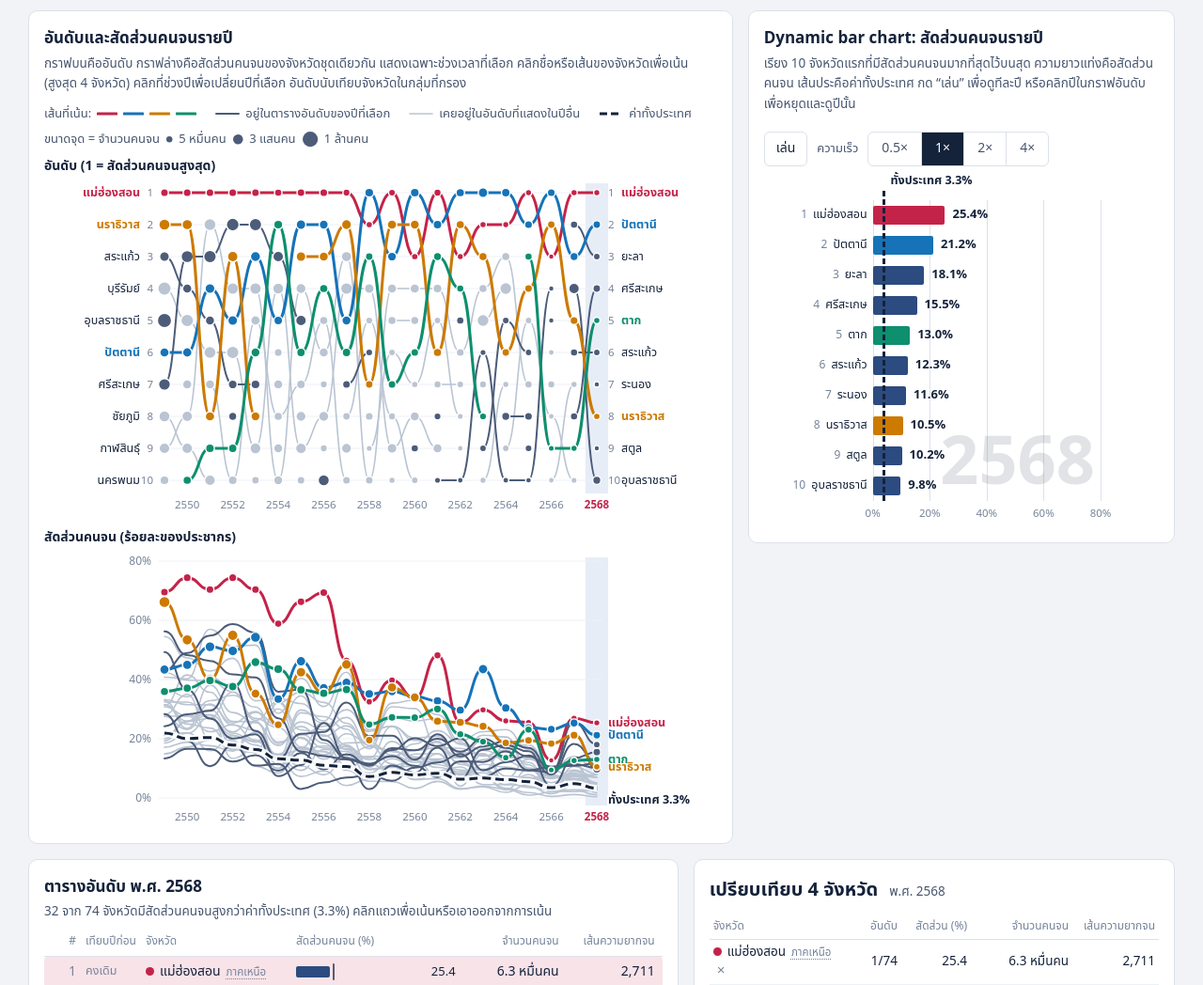
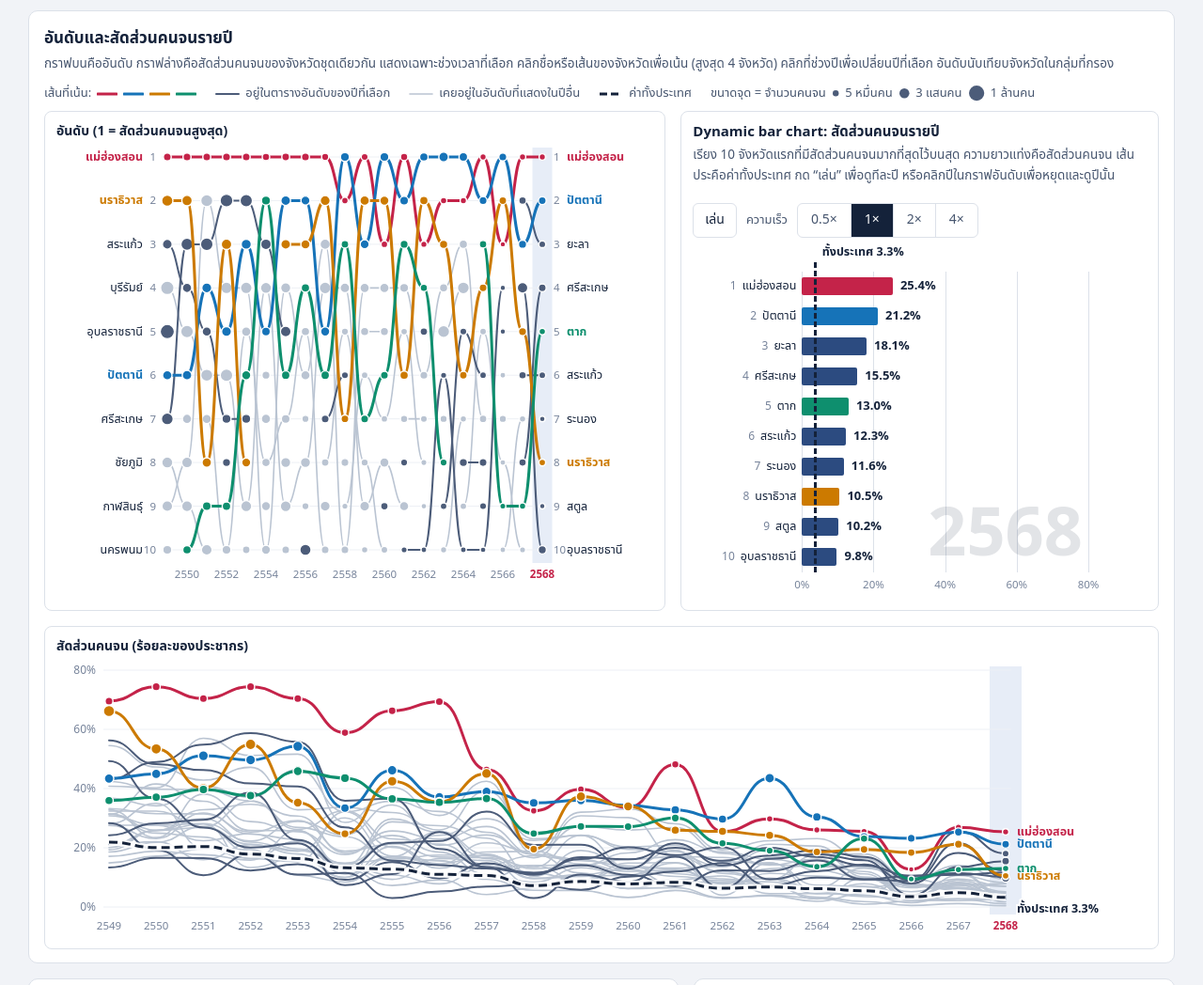
Before and after one commit to ChotepipatC/poverty-ranking-dashboard, a plain HTML site: page index.html in a window 1280 px wide. Shown: the part 555-1603 px from the top of the page at 94% size. Drawn offline with Linux system fonts and the light colour scheme; a web font is replaced by a local one.

Commit message:
Add files via upload
อัปเดตเลย์เอาต์

```diff
--- a/index.html
+++ b/index.html
@@ -276,18 +276,18 @@ footer p{margin:0 0 4px;}
 @media (prefers-reduced-motion: reduce){
   .rrow,.rbar,.rnat{transition:none !important;}
 }
-/* chart + dynamic bar chart side by side on tablet and desktop */
-.toprow{display:grid; grid-template-columns:minmax(0,1.65fr) minmax(0,1fr); gap:16px; align-items:start;}
-.toprow > .card{margin-bottom:16px;}
-@media (min-width:768px){
-  .toprow > .card:last-child{position:sticky; top:12px;}
-}
+/* rank chart + dynamic bar chart share one row (equal height); the rate chart spans both below */
+.cgrid{display:grid; grid-template-columns:minmax(0,1.3fr) minmax(0,1fr); gap:16px; align-items:stretch; margin-top:4px;}
+.cell{border:1px solid var(--rule); border-radius:8px; padding:10px 12px; min-width:0; display:flex; flex-direction:column;}
+.cell.wide{margin-top:16px;}
+.cell h3{font-size:15px; font-weight:600; margin:0 0 2px;}
 @media (min-width:768px) and (max-width:1099px){
-  .toprow{grid-template-columns:minmax(0,1fr) minmax(0,1fr);}
+  .cgrid{grid-template-columns:minmax(0,1fr) minmax(0,1fr);}
 }
 @media (max-width:767px){
-  .toprow{grid-template-columns:minmax(0,1fr); gap:0;}
-  .toprow > .card:last-child{order:-1;}
+  .cgrid{grid-template-columns:minmax(0,1fr); gap:12px;}
+  #cellRace{order:-1;}
+  .cell{padding:8px;}
 }
 .race.narrow{--lw:116px; --rr:62px;}
 .race.narrow.reg{--lw:140px;}
@@ -341,24 +341,22 @@ footer p{margin:0 0 4px;}
     </div>
   </div>
 
-  <div class="toprow">
   <section class="card" aria-labelledby="h-chart">
     <h2 id="h-chart">อันดับและสัดส่วนคนจนรายปี</h2>
     <p class="hint" id="chartHint"></p>
     <p class="hint" id="scrollHint" hidden>เลื่อนกราฟไปทางซ้ายหรือขวาเพื่อดูทุกปี</p>
     <div class="legend" id="legend"></div>
+    <div class="cgrid">
+      <div class="cell" id="cellRank">
+        <div class="chart-title" id="bumpTitle">อันดับ (1 = สัดส่วนคนจนสูงสุด)</div>
         <div class="scroller" id="scroller">
-      <div class="chart-title">อันดับ (1 = สัดส่วนคนจนสูงสุด)</div>
           <svg id="bumpSvg" role="img" aria-label="กราฟอันดับสัดส่วนคนจนตามปี"></svg>
-      <div class="chart-title">สัดส่วนคนจน (ร้อยละของประชากร)</div>
-      <svg id="rateSvg" role="img" aria-label="กราฟสัดส่วนคนจนของกลุ่มเดียวกันตามปี"></svg>
         </div>
-  </section>
-
-  <section class="card" aria-labelledby="h-race">
-    <div class="racehead">
+      </div>
+      <div class="cell" id="cellRace">
+        <div class="racehead" id="racehead">
           <div>
-        <h2 id="h-race">Dynamic bar chart: สัดส่วนคนจนรายปี</h2>
+            <h3 id="h-race">Dynamic bar chart: สัดส่วนคนจนรายปี</h3>
             <p class="hint" id="raceHint"></p>
           </div>
           <div class="racetools">
@@ -372,9 +370,15 @@ footer p{margin:0 0 4px;}
           <div class="rrows" id="rrows"></div>
           <div class="ryear" id="ryear"></div>
         </div>
+      </div>
+    </div>
+    <div class="cell wide">
+      <div class="chart-title">สัดส่วนคนจน (ร้อยละของประชากร)</div>
+      <div class="scroller" id="scrollerR">
+        <svg id="rateSvg" role="img" aria-label="กราฟสัดส่วนคนจนของกลุ่มเดียวกันตามปี"></svg>
+      </div>
+    </div>
   </section>
-
-  </div>
 
   <div class="grid2">
     <section class="card" aria-labelledby="h-rank">
@@ -457,15 +461,19 @@ const nameHtml = p => isReg() ? rlink(p) : `<b>${p}</b>`;
 const M = { l: 142, r: 142, t: 16, b: 34 };
 let STEP = 38, PLOTW = 0, W = 0, RX0 = X0;
 let COMPACT = false;
-function setGeom() {
-  const cw = $('scroller').clientWidth || 900;
-  COMPACT = cw < 800;
-  M.l = M.r = isReg() ? (COMPACT ? 128 : 210) : (COMPACT ? 128 : 142);
-  RX0 = Y[S.a];
+// geometry is computed per chart (the rank chart is narrow, the rate chart spans the full width) and stored on its <svg>
+function geomFor(el, kind) {
+  const cw = el.clientWidth || 600;
+  const g = { t: 16, b: 34, compact: cw < 800 };
+  if (kind === 'rate') { g.l = g.compact ? 50 : 56; g.r = g.compact ? 124 : 150; }
+  else g.l = g.r = isReg() ? (g.compact ? 128 : 210) : (g.compact ? 118 : 142);
+  g.rx0 = Y[S.a];
   const span = Y[S.b] - Y[S.a];
-  STEP = Math.min(90, Math.max(COMPACT ? 24 : 30, (cw - M.l - M.r) / span));
-  PLOTW = span * STEP; W = M.l + PLOTW + M.r;
+  g.step = Math.min(90, Math.max(g.compact ? 20 : 30, (cw - g.l - g.r) / span));
+  g.plotw = span * g.step; g.w = g.l + g.plotw + g.r;
+  return g;
 }
+function useGeom(g) { M.l = g.l; M.r = g.r; M.t = g.t; M.b = g.b; STEP = g.step; PLOTW = g.plotw; W = g.w; RX0 = g.rx0; COMPACT = g.compact; }
 function svgPoint(e, svg) {
   const r = svg.getBoundingClientRect(), vb = svg.viewBox.baseVal;
   return { x: (e.clientX - r.left) * vb.width / r.width, y: (e.clientY - r.top) * vb.height / r.height, H: vb.height };
@@ -527,12 +535,20 @@ function nameText(p, x, y, anchor) {
   return `<text ${attr}${st} x="${x}" y="${y}" text-anchor="${anchor}">${p}</text>`;
 }
 
+// in the two-column layout the rank chart is stretched so its box is as tall as the dynamic bar chart box
+function fitRowH(n) {
+  const base = n <= 5 ? 40 : n <= 10 ? 34 : n <= 15 ? 30 : 26;
+  if (!window.matchMedia('(min-width:768px)').matches || n < 2) return base;
+  const target = $('racehead').offsetHeight + $('race').offsetHeight;
+  const avail = target - $('bumpTitle').offsetHeight - 8 - (M.t + M.b + 6);
+  return Math.max(22, Math.min(60, avail / (n - 1)));
+}
 function renderBump() {
-  setGeom();
-  const n = nEff(), rowH = n <= 5 ? 40 : n <= 10 ? 34 : n <= 15 ? 30 : 26;
+  const G = geomFor($('scroller'), 'bump'); useGeom(G);
+  const n = nEff(), rowH = fitRowH(n);
   const H = M.t + (n - 1) * rowH + M.b + 6;
   const YR = r => M.t + (r - 1) * rowH;
-  const svg = $('bumpSvg');
+  const svg = $('bumpSvg'); svg.__g = G;
   svg.setAttribute('viewBox', `0 0 ${W} ${H}`); svg.style.width = W + 'px';
   let s = yearAxis(H - 10, M.t - 10, H - M.b + 8);
   for (let r = 1; r <= n; r++) s += `<line class="gridline" x1="${M.l - 6}" x2="${M.l + PLOTW + 6}" y1="${YR(r)}" y2="${YR(r)}"></line>`;
@@ -565,6 +581,7 @@ function renderBump() {
 }
 
 function renderRate() {
+  const G = geomFor($('scrollerR'), 'rate'); useGeom(G);
   const H = 300, t = 14, b = 34, plotH = H - t - b;
   const grp = groupList();
   let hi = 0;
@@ -572,7 +589,7 @@ function renderRate() {
   for (let i = S.a; i <= S.b; i++) if (REF.rate[i] > hi) hi = REF.rate[i];
   hi = Math.max(20, Math.ceil(hi / 10) * 10);
   const YV = v => t + (1 - v / hi) * plotH;
-  const svg = $('rateSvg');
+  const svg = $('rateSvg'); svg.__g = G;
   svg.setAttribute('viewBox', `0 0 ${W} ${H}`); svg.style.width = W + 'px';
   let s = yearAxis(H - 10, t - 4, H - b + 8);
   const ticks = hi <= 40 ? 10 : 20;
@@ -849,7 +866,7 @@ function renderAll() {
   renderHeadline(); renderRace(); renderBump(); renderRate(); renderRank(); renderDetail();
   applyHover(); scrollHint();
 }
-function scrollHint() { const sc = $('scroller'); $('scrollHint').hidden = !(sc.scrollWidth > sc.clientWidth + 4); }
+function scrollHint() { $('scrollHint').hidden = !['scroller', 'scrollerR'].some(id => $(id).scrollWidth > $(id).clientWidth + 4); }
 function rangeChanged() { if (!S.manual) S.hl = defaultHl(); renderAll(); }
 function setYear(i) { S.yi = Math.max(S.a, Math.min(S.b, i)); renderAll(); }
 function addHl(p) {
@@ -876,9 +893,11 @@ function resetAll() {
   applyScope(true); renderAll();
 }
 function applyHover() {
-  const sc = $('scroller');
+  ['scroller', 'scrollerR'].forEach(id => {
+    const sc = $(id);
     sc.classList.toggle('hasHov', !!S.hover);
     sc.querySelectorAll('.pv').forEach(g => g.classList.toggle('hov', g.dataset.p === S.hover));
+  });
 }
 
 /* ---------- tooltip ---------- */
@@ -957,9 +976,15 @@ const hideTip = () => { $('tip').hidden = true; };
   document.addEventListener('keydown', e => { if ((e.key === 'Enter' || e.key === ' ') && e.target.matches && e.target.matches('a.rlink[data-region]')) { e.preventDefault(); drillRegion(e.target.dataset.region); } });
   document.addEventListener('click', e => { const b = e.target.closest('button[data-rm]'); if (b) removeHl(b.dataset.rm); });
 
-  const sc = $('scroller');
+  const hoverBand = i => document.querySelectorAll('#scroller svg, #scrollerR svg').forEach(s => {
+    const r = s.querySelector('.hband'); if (!r || !s.__g) return;
+    if (i == null) { r.setAttribute('visibility', 'hidden'); return; }
+    useGeom(s.__g); r.setAttribute('x', XS(Y[i]) - Math.min(34, STEP) / 2); r.setAttribute('visibility', 'visible');
+  });
+  const attachSc = sc => {
   sc.addEventListener('click', e => {
     if (e.target.closest('.rlink')) return;
+    { const s0 = e.target.closest('svg'); if (s0 && s0.__g) useGeom(s0.__g); }
     const nl = e.target.closest('.nlink');
     if (nl) { toggleHl(nl.dataset.p); return; }
     const c = e.target.closest('circle[data-i]');
@@ -971,13 +996,9 @@ const hideTip = () => { $('tip').hidden = true; };
       if (ny.d <= Math.max(STEP / 2, 14)) { stop(); setYear(ny.i); yearTip(e, ny.i); }
     }
   });
-  const hoverBand = i => $('scroller').querySelectorAll('.hband').forEach(r => {
-    if (i == null) r.setAttribute('visibility', 'hidden');
-    else { r.setAttribute('x', XS(Y[i]) - Math.min(34, STEP) / 2); r.setAttribute('visibility', 'visible'); }
-  });
   sc.addEventListener('mousemove', e => {
     const hsvg = e.target.closest('svg');
-    if (hsvg) { const ny0 = nearestYear(svgPoint(e, hsvg).x); hoverBand(ny0.d <= Math.max(STEP / 2, 14) ? ny0.i : null); } else hoverBand(null);
+    if (hsvg && hsvg.__g) { useGeom(hsvg.__g); const ny0 = nearestYear(svgPoint(e, hsvg).x); hoverBand(ny0.d <= Math.max(STEP / 2, 14) ? ny0.i : null); useGeom(hsvg.__g); } else hoverBand(null);
     const g = e.target.closest('.pv');
     const p = g ? g.dataset.p : null;
     if (p !== S.hover) { S.hover = p; applyHover(); }
@@ -991,6 +1012,8 @@ const hideTip = () => { $('tip').hidden = true; };
     hideTip();
   });
   sc.addEventListener('mouseleave', () => { S.hover = null; applyHover(); hideTip(); hoverBand(null); });
+  };
+  [$('scroller'), $('scrollerR')].forEach(attachSc);
 
   const rows = $('rows');
   const pick = e => { if (e.target.closest('.rlink')) return; const li = e.target.closest('.row'); if (li && li.dataset.p) toggleHl(li.dataset.p); };
@@ -1008,7 +1031,7 @@ const hideTip = () => { $('tip').hidden = true; };
     stop(); setYear(best);
     const ns = $('minis').querySelector(`svg.mini[data-m="${key}"]`); if (ns) miniTip(e, ns);
   });
-  document.addEventListener('pointerdown', e => { if (!e.target.closest('#scroller, #minis')) hideTip(); });
+  document.addEventListener('pointerdown', e => { if (!e.target.closest('#scroller, #scrollerR, #minis')) hideTip(); });
   let rz = null;
   window.addEventListener('resize', () => { clearTimeout(rz); rz = setTimeout(() => { renderRace(); renderBump(); renderRate(); applyHover(); scrollHint(); }, 150); });
 
```
Lines whose indentation alone changed are shown as unchanged.
